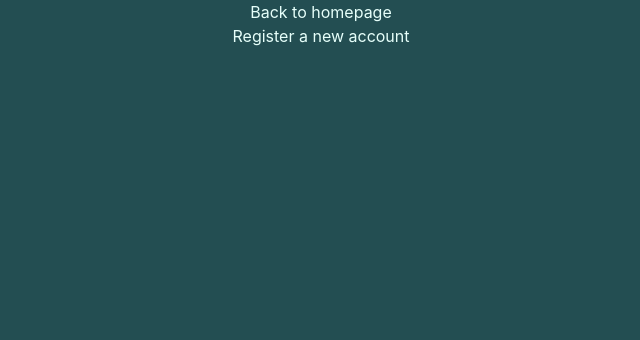
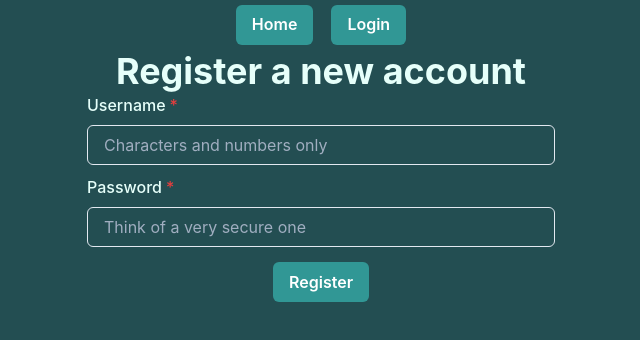
Before and after one commit to minhla/heriam, a React (Create React App) app: page /register in a window 1280 px wide. Shown: the top 340 px of the page, without its empty margins (319-959 px from the left). Built offline with nearby package versions, Linux system fonts and the light colour scheme; no server answers.

Commit message:
Added input field for register

```diff
--- a/src/App.js
+++ b/src/App.js
@@ -7,18 +7,13 @@ import { React } from 'react';
 function App() {
   return (
 
-      <Flex h="100vh" w="100%" justifyContent="center" direction="column">
+      <Flex h="100vh" w="100%" justifyContent="center" direction="column" align="center">
 
         <Container>
-          <Heading as="h1" fontSize={{
-          base: "2em",
-          md: "3.5em",
-          lg: "4em"
-          }} bgGradient="linear(to-r, teal.50,teal.300)" bgClip="text">Hyriam</Heading>
+          <Heading as="h1" fontSize={["50px","60px","80px"]} bgGradient="linear(to-r, teal.50,teal.300)" bgClip="text">Hyriam</Heading>
 
-        <Heading as="h2" size="xl" fontWeight="semibold" p="10px">The honest check-in system</Heading></Container>
-        <ButtonGroup spacing="6" justifyContent="center" m="10px">
-
+        <Heading as="h2" fontSize={["25px","30px","35px"]} fontWeight="semibold" p="10px">The honest check-in system</Heading></Container>
+        <ButtonGroup spacing="15px" m="10px">
           <Link as={RouterLink} to="/login"><Button colorScheme="teal" m="5px" _hover={{color:"teal.500",bg:"white"}}>Log in</Button></Link>
           <Link as={RouterLink} to="/register"><Button colorScheme="teal" bg="white" color="teal.500"_hover={{color:"white",bg:"teal.500"}} m="5px">Register</Button></Link>
         </ButtonGroup>
--- a/src/components/Login.js
+++ b/src/components/Login.js
@@ -1,15 +1,19 @@
 import React from 'react';
 import Webcam from './Webcam';
-import { Link } from '@chakra-ui/react';
+import { Flex, Link, Button, ButtonGroup, Heading } from '@chakra-ui/react';
 import { Link as RouterLink } from 'react-router-dom';
 
 function Login() {
   return (
-    <div>
-      <Link as={RouterLink} to="/">Back to homepage</Link><br/>
+    <Flex direction="column" justify="center" align="center">
+      <ButtonGroup>
+      <Link as={RouterLink} to="/"><Button colorScheme="teal" m="5px" _hover={{color:"teal.500",bg:"white"}}>Home</Button></Link>
+      <Link as={RouterLink} to="/register"><Button colorScheme="teal" m="5px" _hover={{color:"teal.500",bg:"white"}}>Register</Button></Link>
+      </ButtonGroup>
+      <Heading>Login</Heading>
       Allow your browser to use the front camera/webcam
       <Webcam />
-    </div>
+    </Flex>
   )
 }
 
--- a/src/components/Register.js
+++ b/src/components/Register.js
@@ -1,14 +1,49 @@
 import React from 'react';
 import Webcam from './Webcam';
-import { Link } from '@chakra-ui/react';
+import { Flex, Link, Button, ButtonGroup, Heading, Form, FormControl, FormLabel, FormErrorMessage, FormHelperText, Input, Container } from '@chakra-ui/react';
 import { Link as RouterLink } from 'react-router-dom';
 function Register() {
+
+  const LOCAL_STORAGE_KEY = "heriam.users";
+
+  const handleSubmit = (event) => {
+    event.preventDefault();
+    const e = event.target
+    const formData = {}
+
+    for (let i = 0; i < e.length; i++) {
+      formData[e[i].id] = e[i].value;
+    }
+
+    console.log('formData =>', formData)
+  }
+
   return (
-    <div>
-      <Link as={RouterLink} to="/">Back to homepage</Link><br/>
-      Register a new account
-      <Webcam />
-    </div>
+    <Flex direction="column" justify="center" align="center">
+      <ButtonGroup>
+      <Link as={RouterLink} to="/"><Button colorScheme="teal" m="5px" _hover={{color:"teal.500",bg:"white"}}>Home</Button></Link>
+      <Link as={RouterLink} to="/login"><Button colorScheme="teal" m="5px" _hover={{color:"teal.500",bg:"white"}}>Login</Button></Link>
+      </ButtonGroup>
+      <Heading>Register a new account</Heading>
+
+      <Container w={["100%","450px","500px"]}>
+        <form onSubmit={handleSubmit}>
+        <FormControl isRequired>
+          <FormLabel>Username</FormLabel>
+          <Input focusBorderColor="teal.100" id="username" type="text" pattern="^[a-zA-Z0-9_.-]*$" placeholder="Characters and numbers only"></Input>
+
+          <FormLabel mt="10px">Password</FormLabel>
+          <Input focusBorderColor="teal.100" id="password" type="password" placeholder="Think of a very secure one"></Input>
+
+        </FormControl>
+        <Button mt="15px" type="submit" colorScheme="teal">Register</Button>
+        </form>
+
+      </Container>
+
+
+      {/* <Webcam /> */}
+    </Flex>
   )
 }
 
--- a/src/components/Webcam.js
+++ b/src/components/Webcam.js
@@ -18,7 +18,9 @@ export default class Webcam extends Component {
   }
 
   componentWillUnmount() {
-    this.webcamStream.getTracks().forEach(track => track.stop());
+    if (this.webcamStream != null) {
+      this.webcamStream.getTracks().forEach(track => track.stop());
+    }
   }
 
   render() {
--- a/src/index.js
+++ b/src/index.js
@@ -25,24 +25,14 @@ const customTheme = extendTheme({
 ReactDOM.render(
   <React.StrictMode>
     <BrowserRouter>
-    <ChakraProvider theme={customTheme} colorScheme="teal">
-
-      <Switch>
-        <Route exact path="/"><App /></Route>
-        <Route exact path="/register"><Register /></Route>
-        <Route exact path="/login"><Login /></Route>
-
-
-      </Switch>
-
-    </ChakraProvider>
-
-
-
+      <ChakraProvider theme={customTheme} colorScheme="teal">
+        <Switch>
+          <Route exact path="/"><App /></Route>
+          <Route path="/register"><Register /></Route>
+          <Route path="/login"><Login /></Route>
+        </Switch>
+      </ChakraProvider>
     </BrowserRouter>
-
-
-
   </React.StrictMode>,
 
   document.getElementById("root")
```
